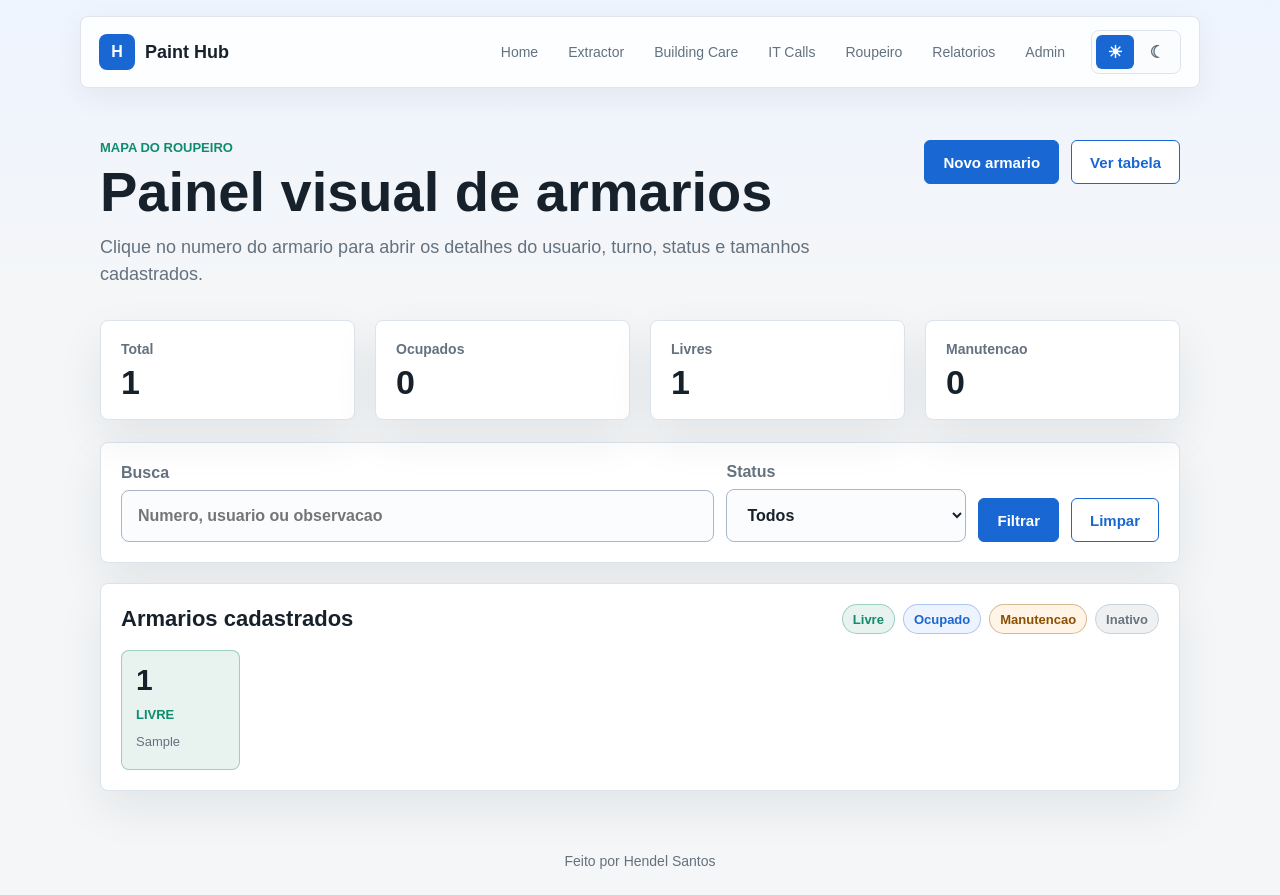
After one commit to hendelsantos/Projeto_Django_HUB, a Django app: page /roupeiro/mapa/ in a window 1280 px wide. The commit adds this page. Run offline with Django 5.2, Linux system fonts and the light colour scheme; tables that the repository leaves empty hold one stand-in row (values such as "Sample post").

Commit message:
add locker visual map

```diff
--- a/roupeiro/urls.py
+++ b/roupeiro/urls.py
@@ -7,6 +7,7 @@ app_name = 'roupeiro'
 urlpatterns = [
     path('', views.index, name='index'),
     path('novo/', views.criar, name='criar'),
+    path('mapa/', views.mapa, name='mapa'),
     path('painel/', views.painel, name='painel'),
     path('exportar/', views.exportar_excel, name='exportar_excel'),
     path('<int:pk>/', views.detalhe, name='detalhe'),
--- a/roupeiro/views.py
+++ b/roupeiro/views.py
@@ -94,6 +94,43 @@ def painel(request):
             'tamanho_atual': tamanho,
             'busca': busca,
             'resumo_status': resumo_status,
+        },
+    )
+
+
+def mapa(request):
+    status = request.GET.get('status', '')
+    busca = request.GET.get('busca', '').strip()
+
+    armarios = Armario.objects.all()
+
+    if status:
+        armarios = armarios.filter(status=status)
+
+    if busca:
+        numero_busca = int(busca) if busca.isdigit() else None
+        filtros_busca = Q(usuario__icontains=busca) | Q(observacoes__icontains=busca)
+        if numero_busca is not None:
+            filtros_busca |= Q(numero=numero_busca)
+        armarios = armarios.filter(filtros_busca)
+
+    total_armarios = Armario.objects.count()
+    ocupados = Armario.objects.filter(status=Armario.Status.OCUPADO).count()
+    livres = Armario.objects.filter(status=Armario.Status.LIVRE).count()
+    manutencao = Armario.objects.filter(status=Armario.Status.MANUTENCAO).count()
+
+    return render(
+        request,
+        'roupeiro/mapa.html',
+        {
+            'armarios': armarios,
+            'status_choices': Armario.Status.choices,
+            'status_atual': status,
+            'busca': busca,
+            'total_armarios': total_armarios,
+            'ocupados': ocupados,
+            'livres': livres,
+            'manutencao': manutencao,
         },
     )
 
--- a/static/css/styles.css
+++ b/static/css/styles.css
@@ -481,6 +481,10 @@ html[data-theme="dark"] .badge {
     grid-template-columns: 1.5fr 1fr 1fr 1fr auto auto;
 }
 
+.locker-map-filter {
+    grid-template-columns: minmax(220px, 1.4fr) minmax(160px, 240px) auto auto;
+}
+
 .metric-filter {
     grid-template-columns: minmax(180px, 260px) auto auto;
     justify-content: start;
@@ -546,6 +550,108 @@ td a {
     color: var(--primary);
     font-size: 13px;
     font-weight: 800;
+}
+
+.locker-legend {
+    display: flex;
+    flex-wrap: wrap;
+    gap: 8px;
+}
+
+.locker-legend-item {
+    display: inline-flex;
+    align-items: center;
+    min-height: 30px;
+    padding: 0 10px;
+    border: 1px solid var(--line);
+    border-radius: 999px;
+    color: var(--muted);
+    font-size: 13px;
+    font-weight: 800;
+}
+
+.locker-grid {
+    display: grid;
+    grid-template-columns: repeat(auto-fill, minmax(112px, 1fr));
+    gap: 12px;
+}
+
+.locker-tile {
+    display: grid;
+    gap: 7px;
+    min-height: 120px;
+    padding: 14px;
+    border: 1px solid var(--line);
+    border-radius: 8px;
+    background: var(--surface-soft);
+    transition: border-color 160ms ease, box-shadow 160ms ease, transform 160ms ease;
+}
+
+.locker-tile:hover {
+    border-color: var(--primary);
+    box-shadow: 0 12px 26px rgba(23, 33, 43, 0.11);
+    transform: translateY(-2px);
+}
+
+.locker-tile strong {
+    font-size: 30px;
+    line-height: 1;
+}
+
+.locker-tile span {
+    font-size: 13px;
+    font-weight: 800;
+    text-transform: uppercase;
+}
+
+.locker-tile small {
+    color: var(--muted);
+    font-size: 13px;
+    line-height: 1.3;
+}
+
+.locker-status-livre,
+.locker-free {
+    border-color: rgba(15, 139, 111, 0.35);
+    background: var(--accent-soft);
+}
+
+.locker-status-livre span,
+.locker-free {
+    color: var(--accent);
+}
+
+.locker-status-ocupado,
+.locker-occupied {
+    border-color: rgba(25, 103, 210, 0.32);
+    background: var(--primary-soft);
+}
+
+.locker-status-ocupado span,
+.locker-occupied {
+    color: var(--primary);
+}
+
+.locker-status-manutencao,
+.locker-maintenance {
+    border-color: rgba(138, 79, 0, 0.35);
+    background: var(--warning-bg);
+}
+
+.locker-status-manutencao span,
+.locker-maintenance {
+    color: var(--warning-ink);
+}
+
+.locker-status-inativo,
+.locker-inactive {
+    border-color: var(--button-muted-line);
+    background: var(--disabled-bg);
+}
+
+.locker-status-inativo span,
+.locker-inactive {
+    color: var(--badge-muted-ink);
 }
 
 .detail-list {
@@ -770,6 +876,7 @@ td a {
     .filter-form,
     .filter-form-wide,
     .locker-filter-form,
+    .locker-map-filter,
     .metric-filter {
         grid-template-columns: 1fr;
     }
--- /dev/null
+++ b/templates/roupeiro/mapa.html
@@ -0,0 +1,68 @@
+{% extends 'base.html' %}
+
+{% block title %}Mapa de Armarios | Paint Hub{% endblock %}
+
+{% block content %}
+<section class="detail-header">
+    <div class="intro">
+        <p class="eyebrow">Mapa do roupeiro</p>
+        <h1>Painel visual de armarios</h1>
+        <p>Clique no numero do armario para abrir os detalhes do usuario, turno, status e tamanhos cadastrados.</p>
+    </div>
+    <div class="actions">
+        <a class="button" href="{% url 'roupeiro:criar' %}">Novo armario</a>
+        <a class="button button-secondary" href="{% url 'roupeiro:painel' %}">Ver tabela</a>
+    </div>
+</section>
+
+<section class="metric-grid" aria-label="Resumo do mapa de armarios">
+    <article class="metric-card"><span>Total</span><strong>{{ total_armarios }}</strong></article>
+    <article class="metric-card"><span>Ocupados</span><strong>{{ ocupados }}</strong></article>
+    <article class="metric-card"><span>Livres</span><strong>{{ livres }}</strong></article>
+    <article class="metric-card"><span>Manutencao</span><strong>{{ manutencao }}</strong></article>
+</section>
+
+<section class="toolbar-panel">
+    <form method="get" class="filter-form locker-map-filter">
+        <label>
+            <span>Busca</span>
+            <input type="search" name="busca" value="{{ busca }}" placeholder="Numero, usuario ou observacao">
+        </label>
+        <label>
+            <span>Status</span>
+            <select name="status">
+                <option value="">Todos</option>
+                {% for value, label in status_choices %}
+                    <option value="{{ value }}" {% if value == status_atual %}selected{% endif %}>{{ label }}</option>
+                {% endfor %}
+            </select>
+        </label>
+        <button class="button" type="submit">Filtrar</button>
+        <a class="button button-secondary" href="{% url 'roupeiro:mapa' %}">Limpar</a>
+    </form>
+</section>
+
+<section class="table-panel">
+    <div class="table-header">
+        <h2>Armarios cadastrados</h2>
+        <div class="locker-legend" aria-label="Legenda de status">
+            <span class="locker-legend-item locker-free">Livre</span>
+            <span class="locker-legend-item locker-occupied">Ocupado</span>
+            <span class="locker-legend-item locker-maintenance">Manutencao</span>
+            <span class="locker-legend-item locker-inactive">Inativo</span>
+        </div>
+    </div>
+
+    <div class="locker-grid" aria-label="Mapa clicavel de armarios">
+        {% for armario in armarios %}
+            <a class="locker-tile locker-status-{{ armario.status }}" href="{% url 'roupeiro:detalhe' armario.pk %}" title="Abrir detalhes do armario {{ armario.numero }}">
+                <strong>{{ armario.numero }}</strong>
+                <span>{{ armario.get_status_display }}</span>
+                <small>{{ armario.usuario|default:'Sem usuario' }}</small>
+            </a>
+        {% empty %}
+            <p class="empty-text">Nenhum armario encontrado para os filtros atuais.</p>
+        {% endfor %}
+    </div>
+</section>
+{% endblock %}
--- a/templates/roupeiro/painel.html
+++ b/templates/roupeiro/painel.html
@@ -50,7 +50,10 @@
 <section class="table-panel">
     <div class="table-header">
         <h2>Armarios cadastrados</h2>
-        <a class="button button-secondary" href="{% url 'roupeiro:criar' %}">Novo armario</a>
+        <div class="actions">
+            <a class="button button-secondary" href="{% url 'roupeiro:mapa' %}">Ver mapa</a>
+            <a class="button button-secondary" href="{% url 'roupeiro:criar' %}">Novo armario</a>
+        </div>
     </div>
 
     <div class="responsive-table">
```
Also changed, not shown: roupeiro/tests.py (+10 -0 lines), templates/roupeiro/index.html (+12 -0 lines).
